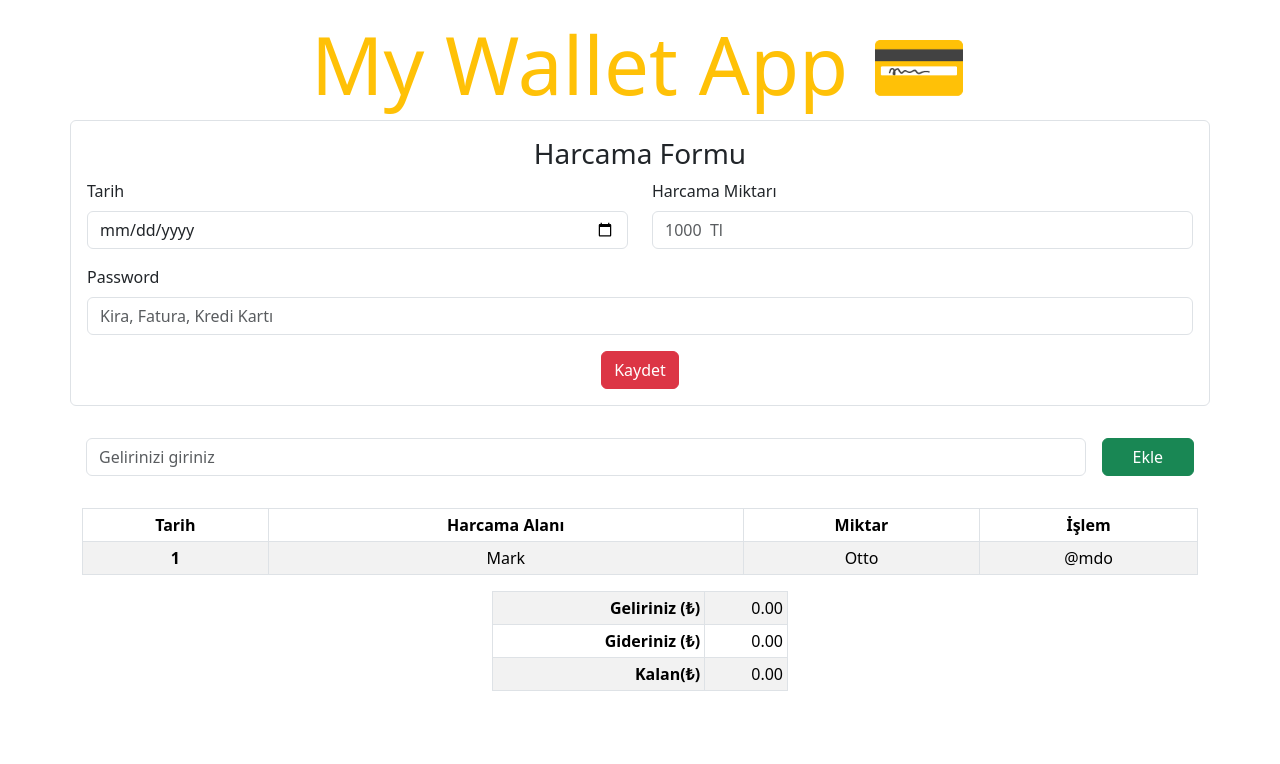
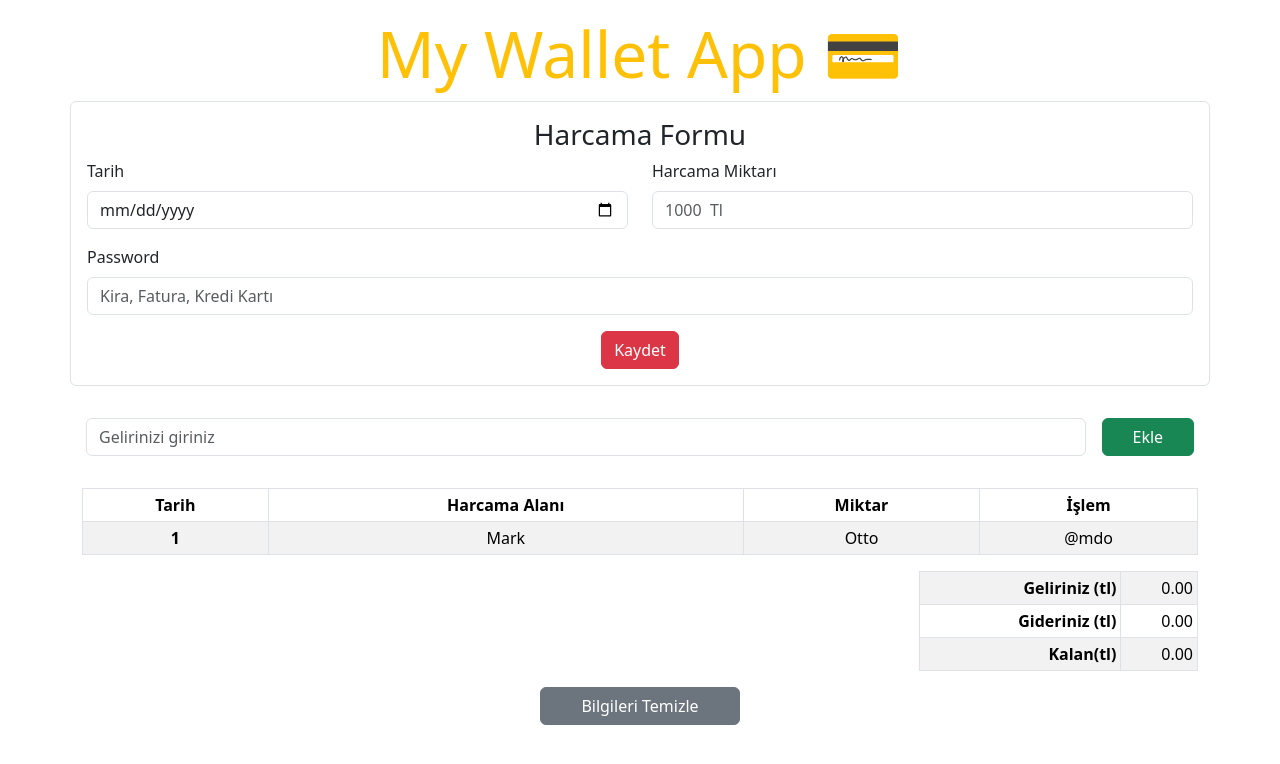
Before and after one commit to M-Burak-Yilmazer/Wallet-App, a plain HTML site: page index.html in a window 1280 px wide. Drawn offline with nearby package versions, Linux system fonts and the light colour scheme.

Commit message:
html ends.

```diff
--- a/index.html
+++ b/index.html
@@ -13,7 +13,7 @@
   </head>
   <body>
     <header class="text-center mt-3">
-      <h1 class="display-1 text-warning">My Wallet App 💳</h1>
+      <h1 class="display-3 text-warning">My Wallet App 💳</h1>
     </header>
 
     <form class="container mb-3 border rounded p-3">
@@ -85,24 +85,27 @@
         </tbody>
       </table>
     </div>
-    <div class="container  w-25 text-end">
-      <table class="table  table-bordered table-striped table-sm">
+
+    <div class="container d-flex justify-content-end">
+      <table class="table table-bordered table-striped text-end table-sm w-25">
         <tbody>
           <tr>
-            <th>Geliriniz (&#8378)</th>
+            <th>Geliriniz (tl)</th>
             <td>0.00</td>
           </tr>
           <tr>
-            <th>Gideriniz (&#8378)</th>
+            <th>Gideriniz (tl)</th>
             <td>0.00</td>
           </tr>
           <tr>
-            <th>Kalan(&#8378)</th>
+            <th>Kalan(tl)</th>
             <td>0.00</td>
           </tr>
         </tbody>
       </table>
     </div>
+
+    <button type="submit" style="width:200px;" class="btn  d-block mb-3 m-auto btn-secondary col-1">Bilgileri Temizle</button>
 
     <script
       src="https://cdn.jsdelivr.net/npm/bootstrap@5.3.2/dist/js/bootstrap.bundle.min.js"
```
